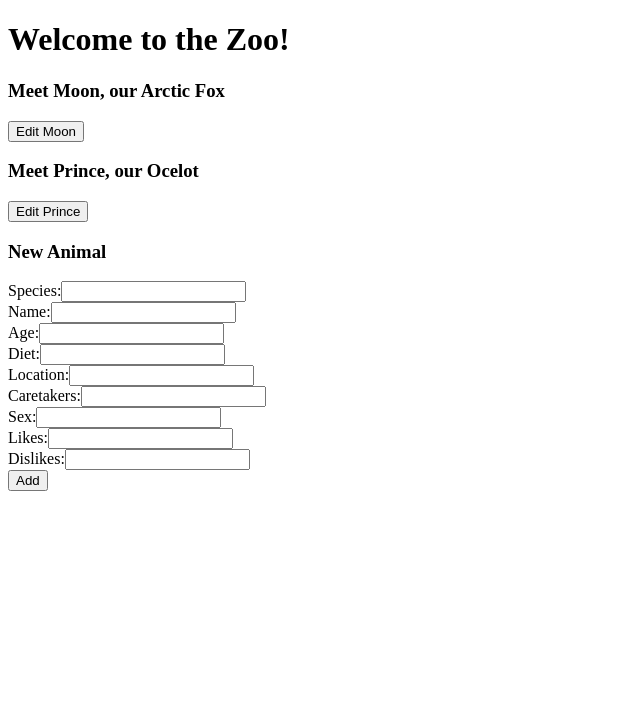
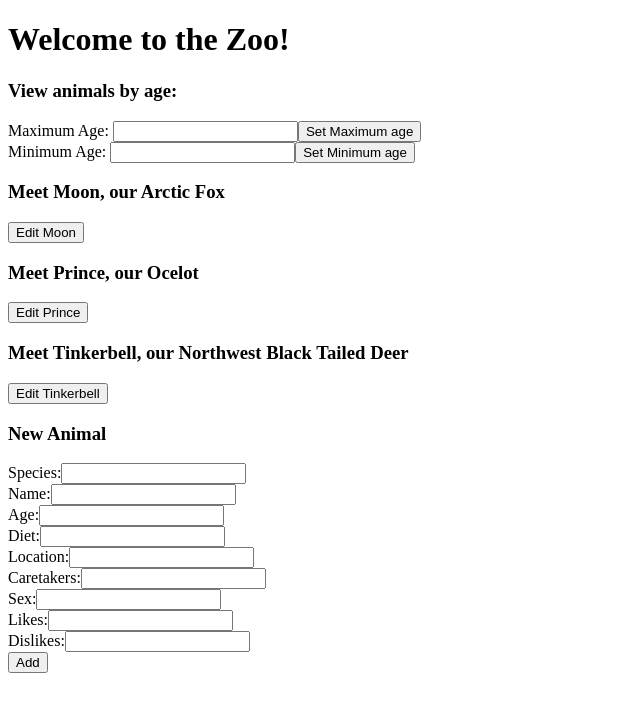
Before and after one commit to ericschoettle/Angular-Zoo, an Angular app: page / in a window 1280 px wide. Shown: the top 712 px of the page, without its empty margins (0-640 px from the left). Built offline with nearby package versions, Linux system fonts and the light colour scheme.

Commit message:
Update pipe implementation to allow user to set age range

```diff
--- a/src/app/app.component.html
+++ b/src/app/app.component.html
@@ -4,11 +4,28 @@
     <h1>Welcome to the Zoo!</h1>
   </div>
 
-  <div *ngFor="let animal of animals | maxAge: 5 | minAge: 1">
+    <div>
+      <h3>View animals by age:</h3>
+    <div>
+      <label>Maximum Age: </label>
+      <input type="number" #maxAge>
+      <button (click)="setMaxAge(maxAge.value)">Set Maximum  age</button>
+    </div>
+
+    <div>
+      <label>Minimum Age: </label>
+      <input type="number" #minAge>
+      <button (click)="setMinAge(minAge.value)">Set Minimum age</button>
+    </div>
+  </div>
+
+  <div *ngFor="let animal of animals | maxAge: maximumAge | minAge: minimumAge">
+
     <app-animal-list [animal]="animal"></app-animal-list>
     <div *ngIf="selectedAnimal != animal">
       <button (click)="editAnimal(animal)" class="btn">Edit {{animal.name}}</button>
     </div>
+
     <div *ngIf="selectedAnimal === animal">
       <app-edit-animal [animal]="animal"></app-edit-animal>
       <button (click)="doneEditing()" class="btn">Done Editing</button>
--- a/src/app/app.component.ts
+++ b/src/app/app.component.ts
@@ -13,6 +13,8 @@ import { AnimalService } from './shared/animal.service'
 export class AppComponent implements OnInit {
   animals: Animal[] = [];
   selectedAnimal: Animal = null
+  maximumAge: number = 100
+  minimumAge: number = 0
 
   constructor(private animalService: AnimalService) { };
 
@@ -21,8 +23,15 @@ export class AppComponent implements OnInit {
   }
 
   doneEditing() {
-    debugger
     this.selectedAnimal = null
+  }
+
+  setMaxAge(age) {
+    this.maximumAge = age
+  }
+
+  setMinAge(age) {
+    this.minimumAge = age
   }
   ngOnInit(): void {
     this.animalService.getAnimals().then(animals => this.animals = animals)
```
